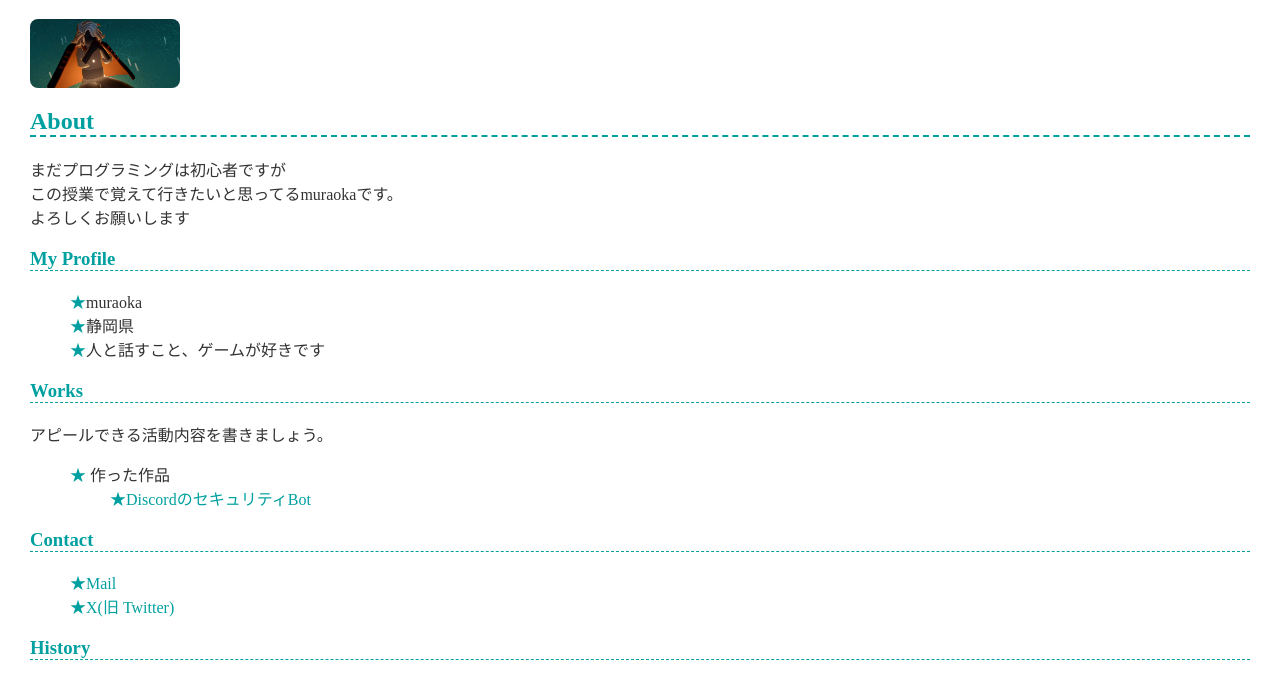
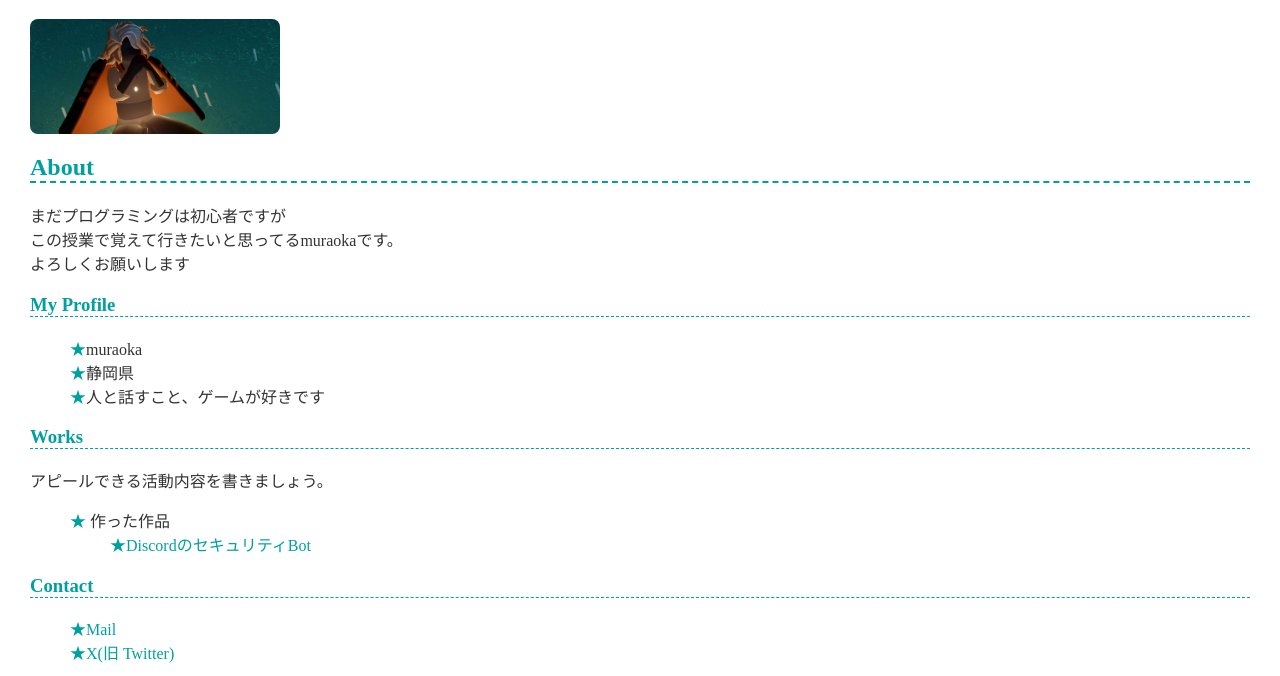
Before and after one commit to muraoka510-cyber/muraoka510-cyber.github.io, a plain HTML site: page index.html in a window 1280 px wide. Shown: the part 94-770 px from the top of the page. Drawn offline with Linux system fonts and the light colour scheme.

Commit message:
Update style.css

```diff
--- a/style.css
+++ b/style.css
@@ -77,7 +77,7 @@ th, td {
 }
 
 .profile-image {
-  width: 150px;       /* ここを変えると大きさ調整できます */
+  width: 250px;       /* ここを変えると大きさ調整できます */
   max-width: 100%;
   height: auto;
   display: block;
```
